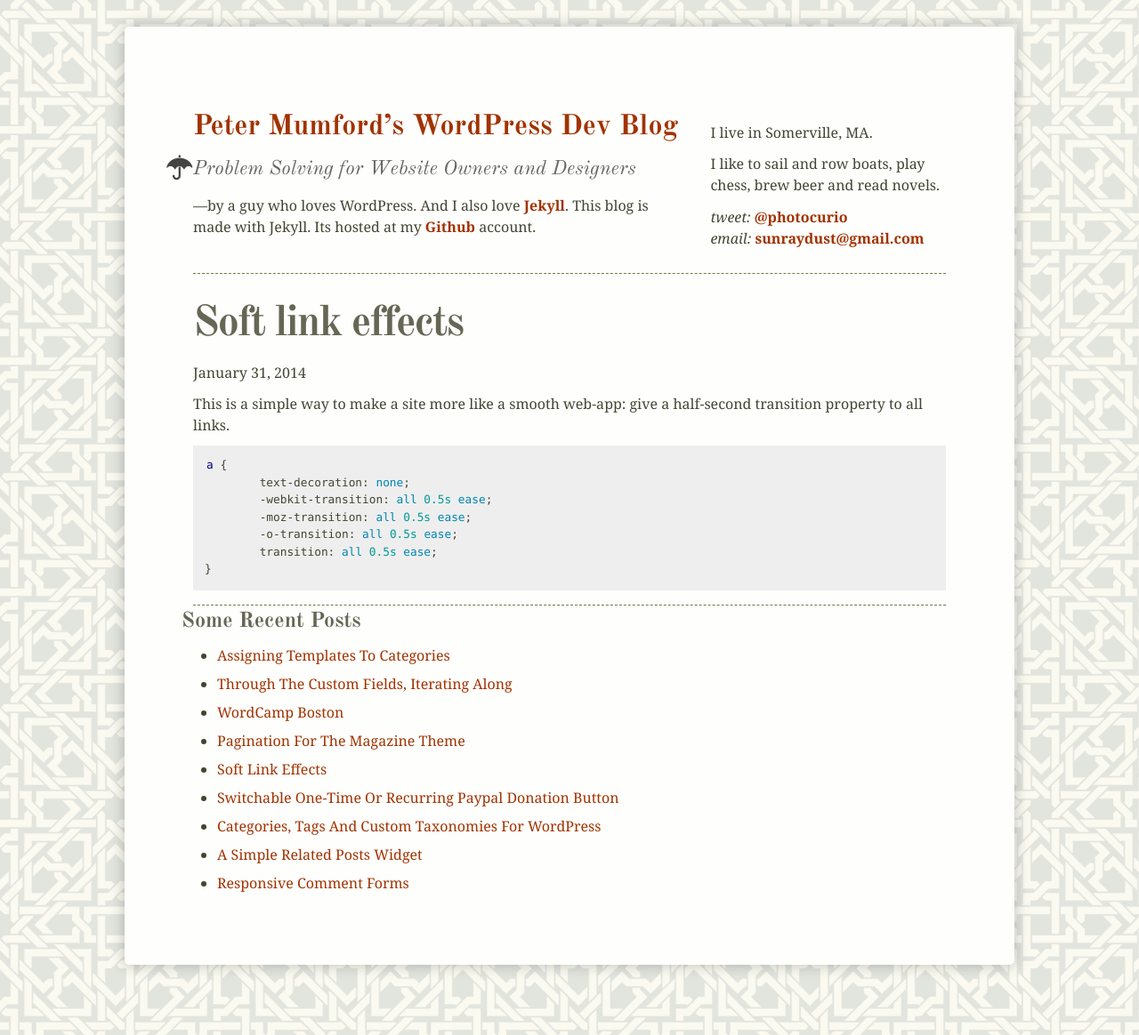
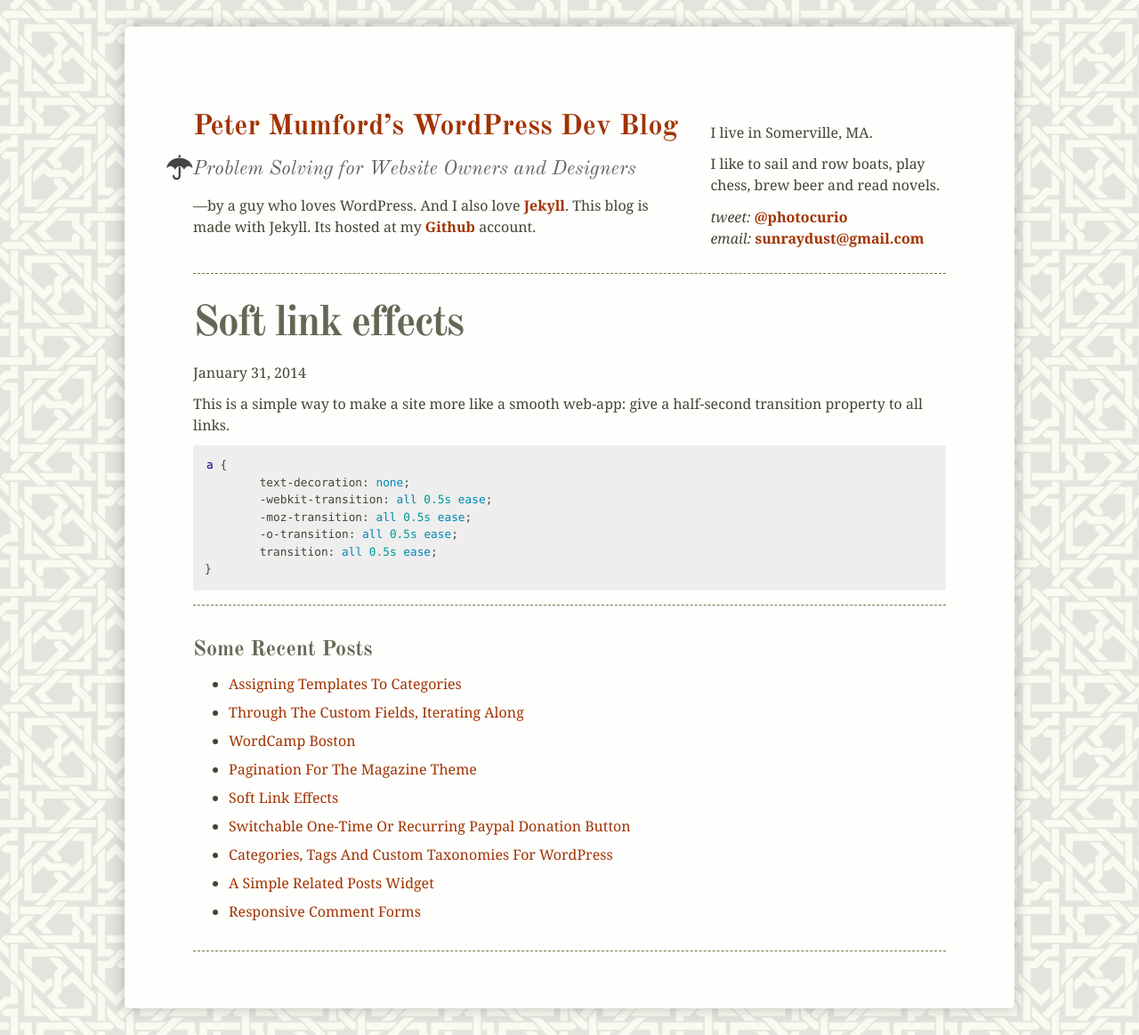
Before and after one commit to photocurio/photocurio.github.io, a Jekyll site: the page built from _posts/2014-01-31-soft-links.md, in a window 1280 px wide. Shown: the whole page at 89% size. Built offline with Jekyll 4.4.1, drawn with Linux system fonts in a browser that asks for light colours; nearby versions of some CDN libraries.

Commit message:
fixed sidebar margins

```diff
--- a/_layouts/post.html
+++ b/_layouts/post.html
@@ -5,14 +5,14 @@
 {% include hgroup.html %}
 
 <div class="single content">
-	<div class="post col8">
+	<div class="post">
 		<div class="content">
 			<h1 class="posttitle">{{ page.title }}</h1>
 			<p class="meta">{{ page.date | date: "%B %-d, %Y" }}</p>
 			{{ content }}
 		</div>
 	</div>
-	<div id="sidebar" class="col4">
+	<div id="sidebar" class="sidebar">
 	  <h2 class="widgettitle">Some Recent Posts</h2>
 	  <ul>
 	    {% for post in site.posts %}
--- a/style.css
+++ b/style.css
@@ -333,6 +333,11 @@ pre {
 	padding: 2em 0 1em;
 	margin: 0 1.5%;
 }
+.sidebar {
+	border-bottom:1px dashed #774;
+	padding: 2em 0 1em;
+	margin: 0 1.5%;
+}
 .post:nth-child(-n+3) {
 	border-top:1px dashed #774;
 }
```
Also changed, not shown: 10 other files.
